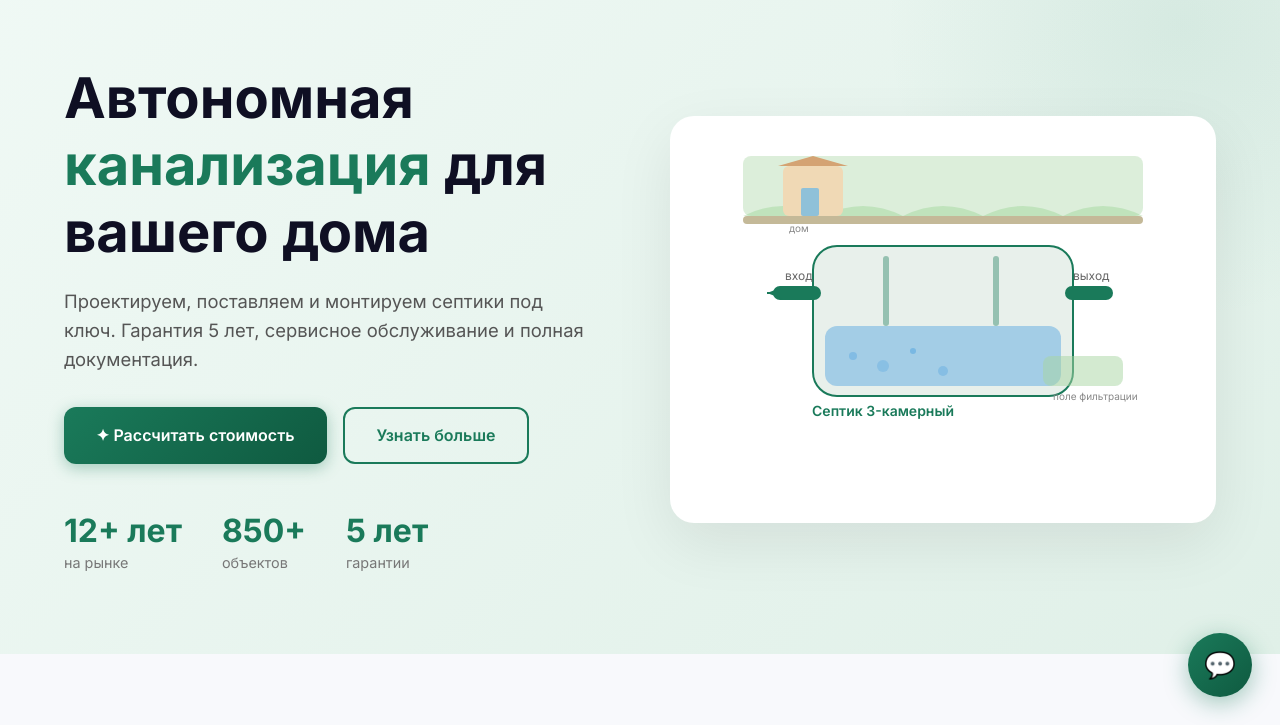
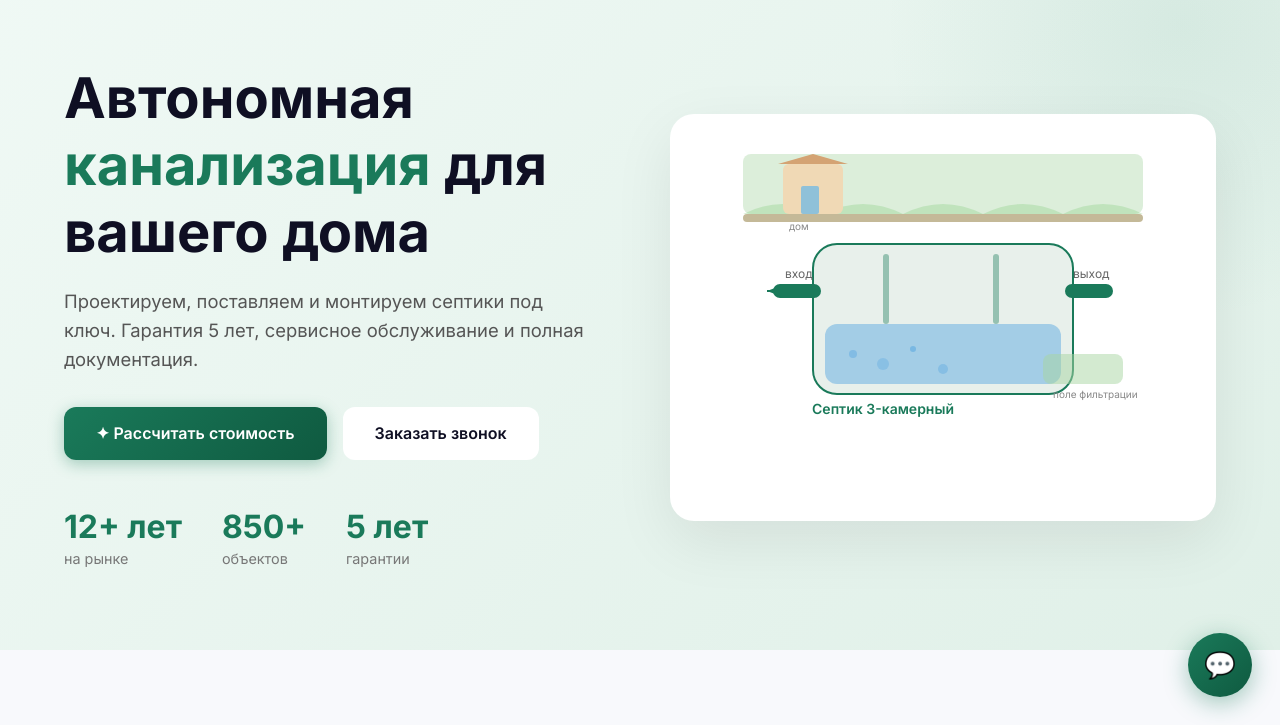
Before and after one commit to toxa229/septiki-site, a plain HTML site: page index.html in a window 1280 px wide. Shown: the part 75-800 px from the top of the page. Drawn offline with Linux system fonts and the light colour scheme.

Commit message:
style: hero second button white 'Заказать звонок'

```diff
--- a/index.html
+++ b/index.html
@@ -685,8 +685,8 @@
                 <a href="#contact" class="btn btn-primary">
                     ✦ Рассчитать стоимость
                 </a>
-                <a href="#types" class="btn btn-outline">
-                    Узнать больше
+                <a href="#contact" class="btn btn-white">
+                    Заказать звонок
                 </a>
             </div>
             <div class="hero-stats">
```
Also changed, not shown: 1 other file.
